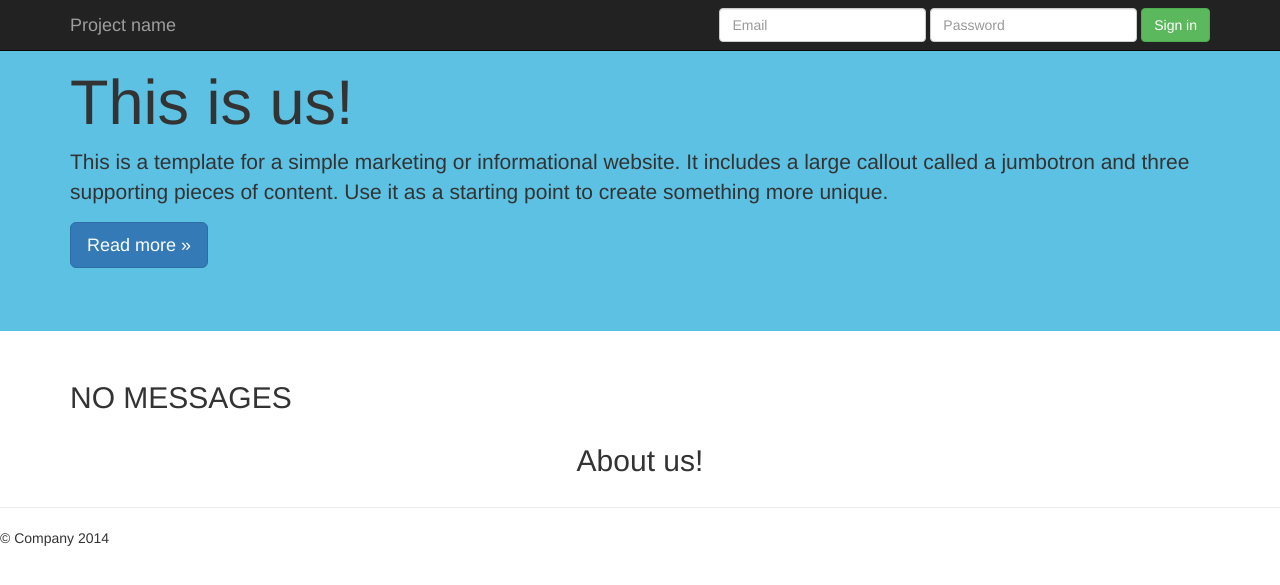
After one commit to twaner/skillshare, a Django app: template static/templates/aboutus.html in a window 1280 px wide. The commit adds this page. Shown: the top 585 px of the page. Run offline with Django 3.2, Linux system fonts and the light colour scheme; the template is opened without the code that fills it, so the values that code supplies are empty; parts of the project's set-up code (start-up, migrations or seed data) failed here and were passed over; some libraries are stand-ins or nearby versions.

Commit message:
End of about-us

```diff
--- a/src/mvp_landing/urls.py
+++ b/src/mvp_landing/urls.py
@@ -6,6 +6,8 @@ from django.conf.urls.static import static
 urlpatterns = patterns('',
     # signups
     url(r'^$', 'signups.views.home', name='home'),
+    url(r'^thank-you/$', 'signups.views.thankyou', name='thankyou'),
+    url(r'^about-us/$', 'signups.views.aboutus', name='aboutus'),
 
     # djangop
     url(r'^admin/', include(admin.site.urls)),
--- /dev/null
+++ b/static/templates/aboutus.html
@@ -0,0 +1,16 @@
+{% extends "base.html" %}
+{% block jumbotron %}
+    <div class="jumbotron">
+        <div class="container">
+        <h1>This is us!</h1>
+        <p>This is a template for a simple marketing or informational website. It includes a large callout called a jumbotron and three supporting pieces of content.
+        Use it as a starting point to create something more unique.</p>
+        <p><a class="btn btn-primary btn-lg" href="#" role="button">Read more »</a></p>
+      </div>
+    </div>
+{% endblock jumbotron %}
+{% block content %}
+<div class="col-sm-12" style="text-align: center;">
+    <h2>About us!</h2>
+</div>
+{% endblock %}
--- a/static/templates/base.html
+++ b/static/templates/base.html
@@ -55,17 +55,12 @@
       </div>
     </nav>
 
-    <!-- Main jumbotron for a primary marketing message or call to action -->
-    <div class="jumbotron">
-      <div class="container">
-        <h1>Hello, world!</h1>
-        <p>This is a template for a simple marketing or informational website. It includes a large callout called a jumbotron and three supporting pieces of content. Use it as a starting point to create something more unique.</p>
-        <p><a class="btn btn-primary btn-lg" href="#" role="button">Learn more »</a></p>
-      </div>
-    </div>
+    {% block jumbotron %}
+    {% endblock jumbotron %}
 
     <div class="container">
       {% if messages %}
+      <h2>MESSAGES</h2>
       <div class="row">
         <div class="col-sm-6 col-sm-offset-3">
             {% for m in messages %}
@@ -77,29 +72,13 @@
             {% endfor %}
         </div>
       </div>
+      {% else %}
+      <h2>NO MESSAGES</h2>
       {% endif %}
-
-      <!-- Example row of columns -->
+    </div>
       <div class="row">
-        <div class="col-sm-4">
-          <h2>Heading</h2>
-          <p>Donec id elit non mi porta gravida at eget metus. Fusce dapibus, tellus ac cursus commodo, tortor mauris condimentum nibh, ut fermentum massa justo sit amet risus. Etiam porta sem malesuada magna mollis euismod. Donec sed odio dui. </p>
-          <p><a class="btn btn-default" href="#" role="button">View details »</a></p>
-        </div>
-        <div class="col-sm-4">
-          <h2>Heading</h2>
-          <p>Donec id elit non mi porta gravida at eget metus. Fusce dapibus, tellus ac cursus commodo, tortor mauris condimentum nibh, ut fermentum massa justo sit amet risus. Etiam porta sem malesuada magna mollis euismod. Donec sed odio dui. </p>
-          <p><a class="btn btn-default" href="#" role="button">View details »</a></p>
-       </div>
-        <div class="col-sm-4">
-          <h2>Heading</h2>
-          <p>Donec sed odio dui. Cras justo odio, dapibus ac facilisis in, egestas eget quam. Vestibulum id ligula porta felis euismod semper. Fusce dapibus, tellus ac cursus commodo, tortor mauris condimentum nibh, ut fermentum massa justo sit amet risus.</p>
-          <p><a class="btn btn-default" href="#" role="button">View details »</a></p>
-        </div>
-        <div class="col-md-4">
-          {% block content %}
-          {% endblock content %}
-        </div>
+        {% block content %}
+        {% endblock content %}
       </div>
 
       <hr>
--- /dev/null
+++ b/static/templates/thankyou.html
@@ -0,0 +1,6 @@
+{% extends 'base.html' %}
+{% block content %}
+    <div class="col-sm-12" style="text-align: center;">
+        <h4>Thank you for joining!</h4>
+    </div>
+{% endblock content %}
```
Also changed, not shown: src/signups/views.py (+10 -0 lines), static/templates/signup.html (+27 -0 lines), src/db.sqlite3, 2 other files.
